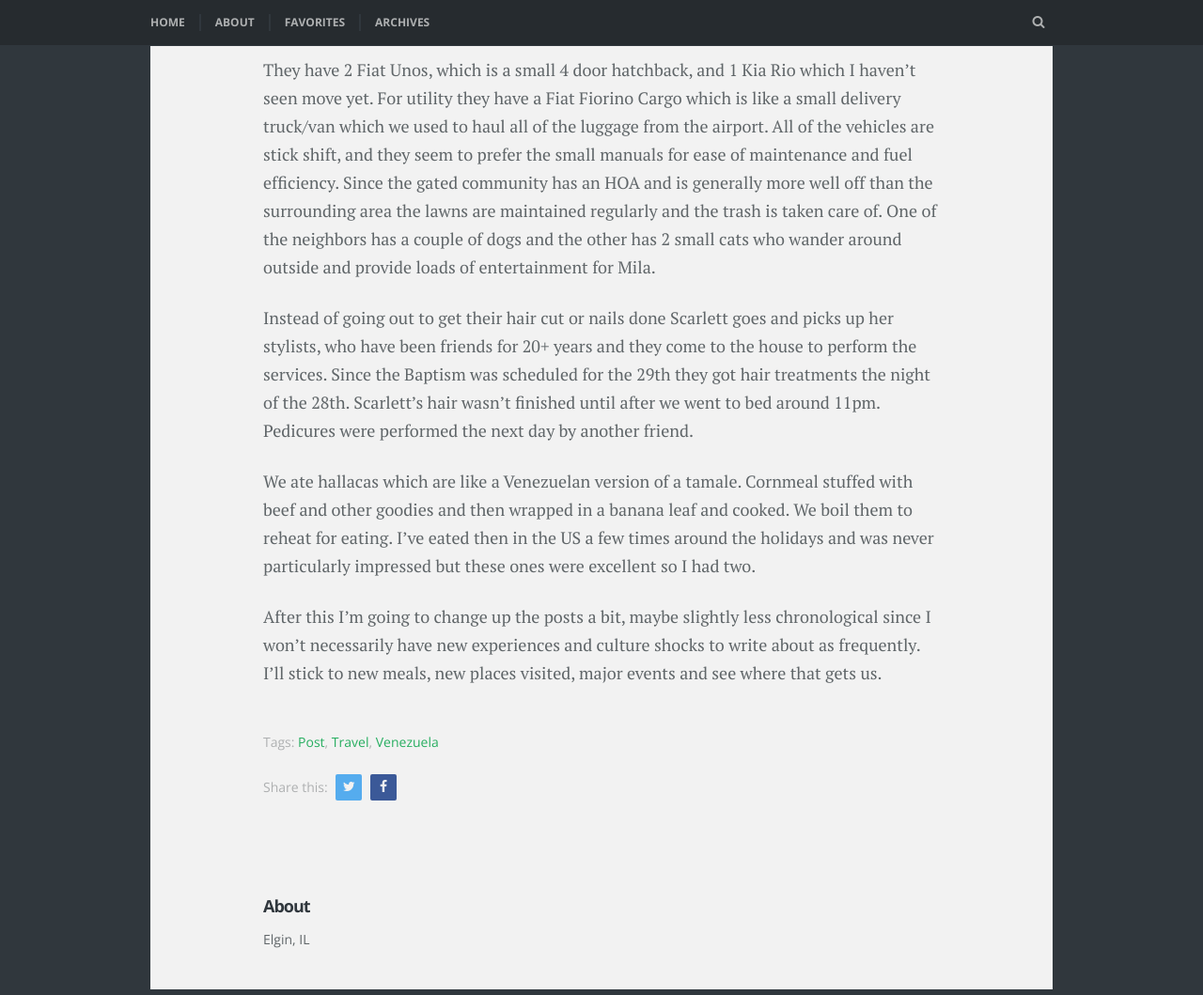
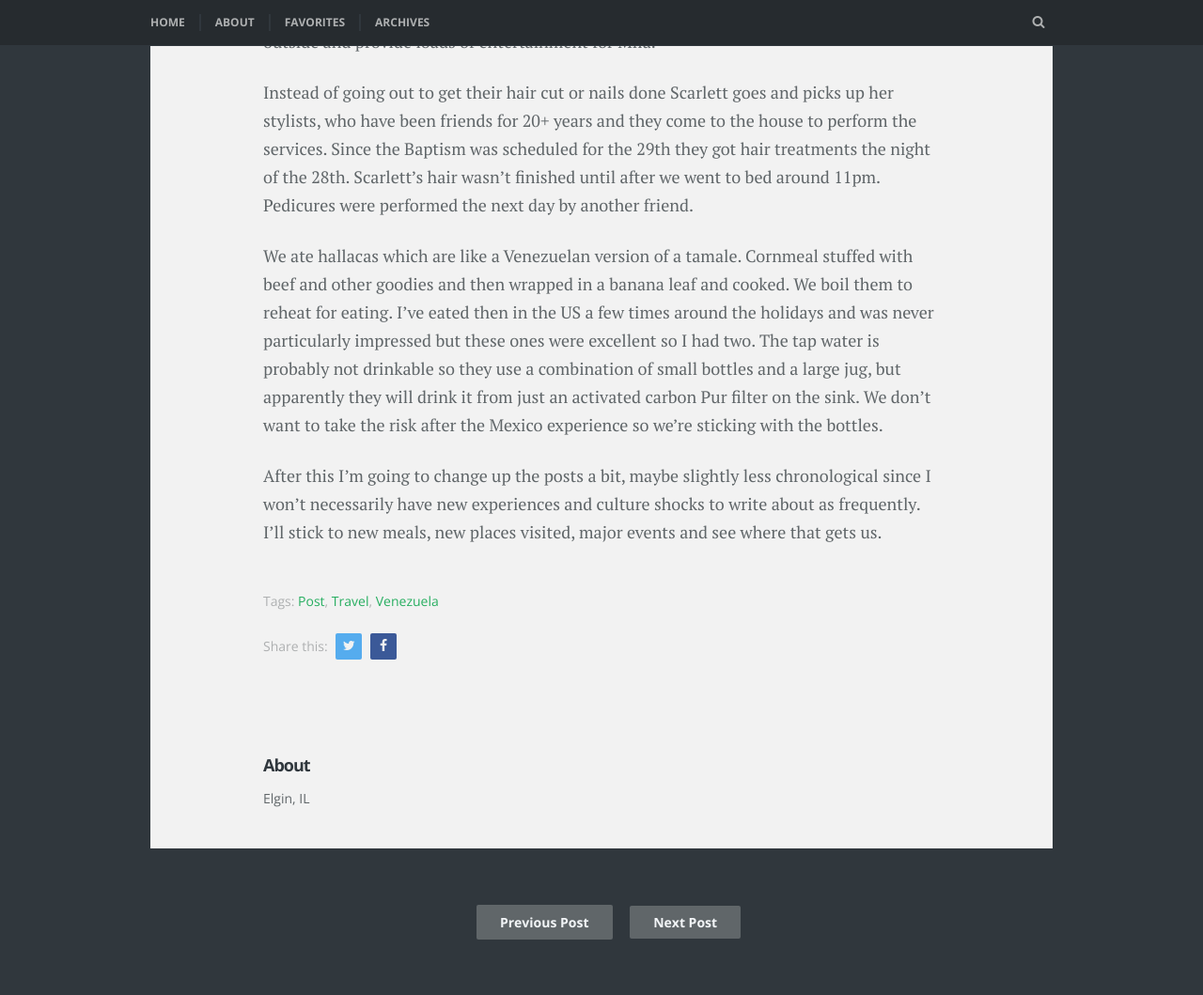
Before and after one commit to BenSanex/BenSanex.github.io, a Jekyll site: the page built from _posts/2023-12-28-venezuela-day-1.md, in a window 1280 px wide and 1400 px high, scrolled down 3737 px, cut to the strip 0-1059 px from the top of the window. Shown: the whole strip at 94% size. Built offline with Jekyll 4.4.1, drawn with Linux system fonts in a browser that asks for light colours; some web fonts are replaced; some of the changed text lies outside the part shown.

```diff
--- a/_posts/2023-12-28-venezuela-day-1.md
+++ b/_posts/2023-12-28-venezuela-day-1.md
@@ -29,6 +29,6 @@ They have 2 Fiat Unos, which is a small 4 door hatchback, and 1 Kia Rio which I
 
 Instead of going out to get their hair cut or nails done Scarlett goes and picks up her stylists, who have been friends for 20+ years and they come to the house to perform the services. Since the Baptism was scheduled for the 29th they got hair treatments the night of the 28th. Scarlett's hair wasn't finished until after we went to bed around 11pm. Pedicures were performed the next day by another friend.
 
-We ate hallacas which are like a Venezuelan version of a tamale. Cornmeal stuffed with beef and other goodies and then wrapped in a banana leaf and cooked. We boil them to reheat for eating. I've eated then in the US a few times around the holidays and was never particularly impressed but these ones were excellent so I had two.
+We ate hallacas which are like a Venezuelan version of a tamale. Cornmeal stuffed with beef and other goodies and then wrapped in a banana leaf and cooked. We boil them to reheat for eating. I've eated then in the US a few times around the holidays and was never particularly impressed but these ones were excellent so I had two. The tap water is probably not drinkable so they use a combination of small bottles and a large jug, but apparently they will drink it from just an activated carbon Pur filter on the sink. We don't want to take the risk after the Mexico experience so we're sticking with the bottles.
 
 After this I'm going to change up the posts a bit, maybe slightly less chronological since I won't necessarily have new experiences and culture shocks to write about as frequently. I'll stick to new meals, new places visited, major events and see where that gets us.
```
Also changed, not shown: other parts of _posts/2023-12-28-venezuela-day-1.md (+2 -2 lines), _posts/2023-12-29-venezuela-day-2.md (added, +13 -0 lines).
